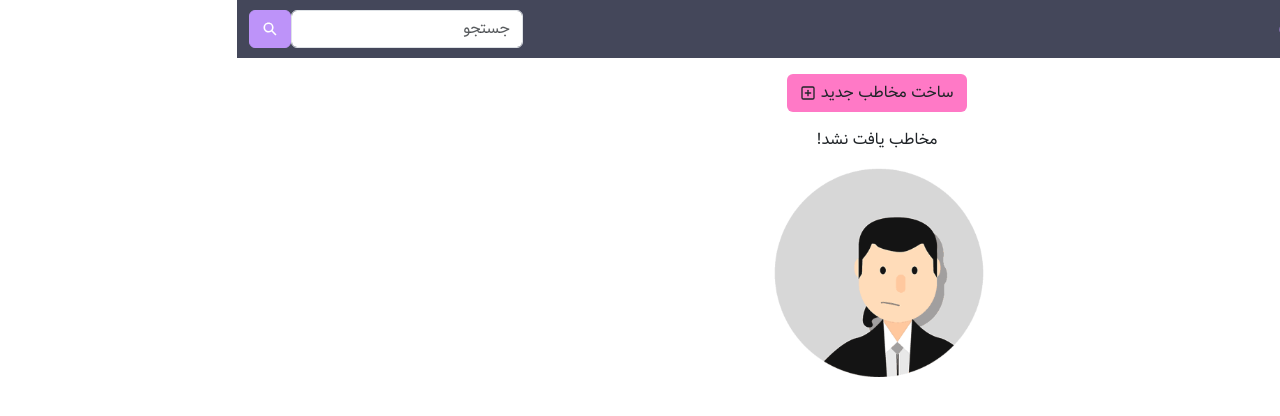
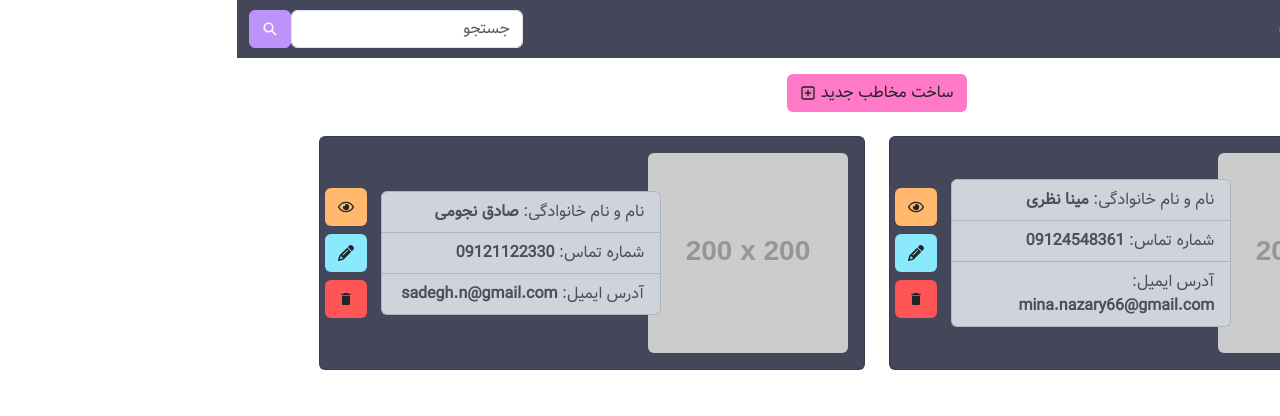
Before and after one commit to Minan1987/ReactProjects, a React (Vite) app in the folder contactManagement/: page /contacts in a window 1280 px wide. Shown: the top 416 px of the page. Built offline with nearby package versions, Linux system fonts and the light colour scheme; data requests are answered from the project's data file.

Commit message:
connectin to JSON SERVER by axios and showing contacts

```diff
--- a/contactManagement/package.json
+++ b/contactManagement/package.json
@@ -10,7 +10,7 @@
     "preview": "vite preview"
   },
   "dependencies": {
-    "axios": "^1.7.4",
+    "axios": "^1.7.7",
     "bootstrap": "^5.3.3",
     "react": "^18.3.1",
     "react-dom": "^18.3.1",
--- a/contactManagement/server/db.json
+++ b/contactManagement/server/db.json
@@ -1,5 +1,24 @@
 {
-    "contacts": [],
+  "contacts": [
+    {
+      "fullname": "مینا نظری",
+      "photo": "https://placehold.co/200x200",
+      "mobile": "09124548361",
+      "email": "mina.nazary66@gmail.com",
+      "job": "Front-end Developer",
+      "group": "1",
+      "id": 1
+    },
+    {
+      "fullname": "صادق نجومی ",
+      "photo": "https://placehold.co/200x200",
+      "mobile": "09121122330",
+      "email": "sadegh.n@gmail.com",
+      "job": "Back-end Developer",
+      "group": "1",
+      "id": 2
+    }
+  ],
   "groups": [
     {
       "id": "1",
--- a/contactManagement/src/App.jsx
+++ b/contactManagement/src/App.jsx
@@ -1,10 +1,29 @@
-import React, { useState } from 'react'
-import { Route, Routes ,Navigate} from "react-router-dom"
+import React, { useState, useEffect } from 'react'
+import axios from 'axios'
+import { Route, Routes, Navigate } from "react-router-dom"
 import { Navbar, Contact, Contacts, AddContact, EditContact, ViewContact } from './components'
 
 const App = () => {
   const [loading, setLoading] = useState(false)
-  const[getContacts, setContacts] = useState([])
+  const [getContacts, setContacts] = useState([])
+  const [getGroups, setGroups] = useState([])
+
+  useEffect(() => {
+    const fetchData = async () => {
+      try {
+        setLoading(true)
+        const {data : contactsData} = await axios.get("http://localhost:9000/contacts")
+        const {data : groupsData} = await axios.get("http://localhost:9000/groups")
+        setContacts(contactsData)
+        setGroups(groupsData)
+        setLoading(false)
+      } catch (err) {
+        console.log(err.message)
+        setLoading(false)
+      }
+    }
+    fetchData()
+  }, [])
 
   return (
     <div className='app'>
--- a/contactManagement/src/components/contacts/Contact.jsx
+++ b/contactManagement/src/components/contacts/Contact.jsx
@@ -3,27 +3,26 @@ import { CURRENTLINE, CYAN, ORANGE, RED } from "../../helpers/colors";
 import { FaRegEye } from "react-icons/fa";
 import { FaPencil } from "react-icons/fa6";
 import { MdDelete } from "react-icons/md";
-import img1 from "../../../public/images/1.png"
 
-const Contact = () => {
+const Contact = ({contact}) => {
   return (
     <div className='col-md-6'>
       <div className="card my-2" style={{ backgroundColor: CURRENTLINE }}>
         <div className="card-body">
           <div className="row justify-content-around align-items-center">
             <div className="col-sm-4">
-              <img src={img1} alt="" className='rounded-2' />
+              <img src={contact.photo} alt={contact.fullname} className='rounded-2' />
             </div>
             <div className="col-sm-7">
               <ul className='list-group pe-2'>
                 <li className='list-group-item list-group-item-dark'>
-                  نام و نام خانوادگی: {" "} <span className='fw-bold'>مینا نظری</span>
+                  نام و نام خانوادگی: {" "} <span className='fw-bold'>{contact.fullname}</span>
                 </li>
                 <li className='list-group-item list-group-item-dark'>
-                  شماره تماس: {" "} <span className='fw-bold'>۰۹۱۲۴۵۴۸۳۶۱</span>
+                  شماره تماس: {" "} <span className='fw-bold'>{contact.mobile}</span>
                 </li>
                 <li className='list-group-item list-group-item-dark'>
-                  آدرس ایمیل: {" "} <span className='fw-bold'>mina.nazary66@gmail.com</span>
+                  آدرس ایمیل: {" "} <span className='fw-bold'>{contact.email}</span>
                 </li>
               </ul>
             </div>
```
Also changed, not shown: 2 other files (tests, documents, lock files or other folders). Lines whose indentation alone changed are shown as unchanged.
